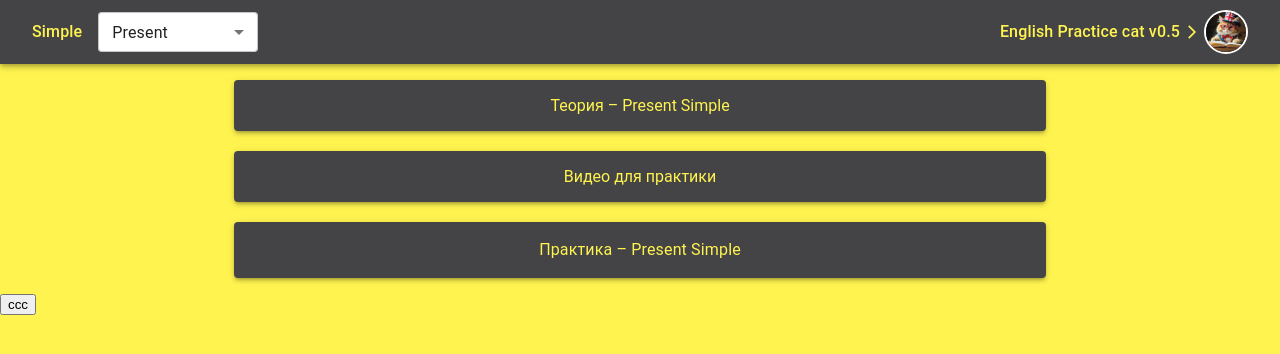
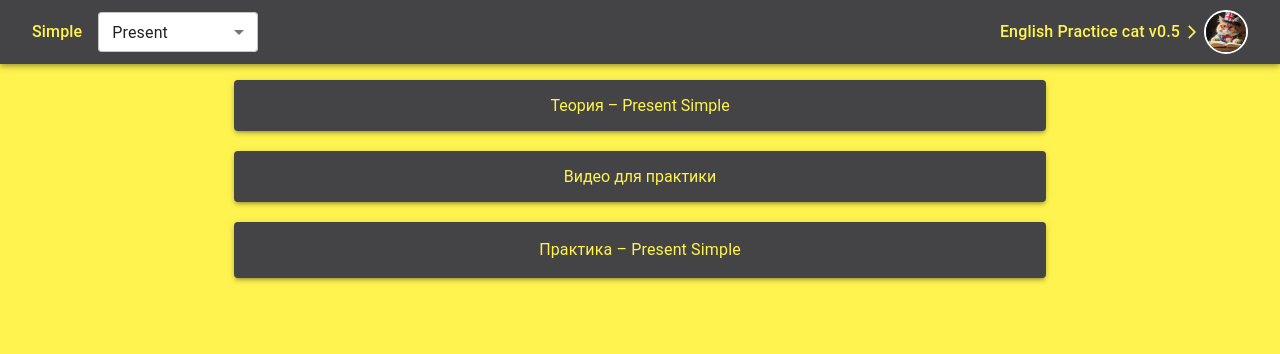
Before and after one commit to developeryudintsev/english_project, a React (Vite) app in the folder context-app/: page / in a window 1280 px wide. Shown: the top 354 px of the page. Built offline with nearby package versions, Linux system fonts and the light colour scheme; some icons are missing.

Commit message:
english_projectv0.5

```diff
--- a/context-app/src/App.tsx
+++ b/context-app/src/App.tsx
@@ -29,11 +29,7 @@ export const App = () => {
                 return null;
         }
     };
-    function testSpeech() {
-        const utterance = new SpeechSynthesisUtterance("Hello, this is a test.");
-        utterance.lang = "en-US";
-        speechSynthesis.speak(utterance);
-    }
+
     return (
         <>
             <Header time={time} setTime={setTime} handleChange={handleChange} />
@@ -43,7 +39,6 @@ export const App = () => {
                 toggleTheory={toggleTheory}
                 time={time}
             />
-            <button onClick={()=>testSpeech()}>ccc</button>
         </>
     );
 };
```
